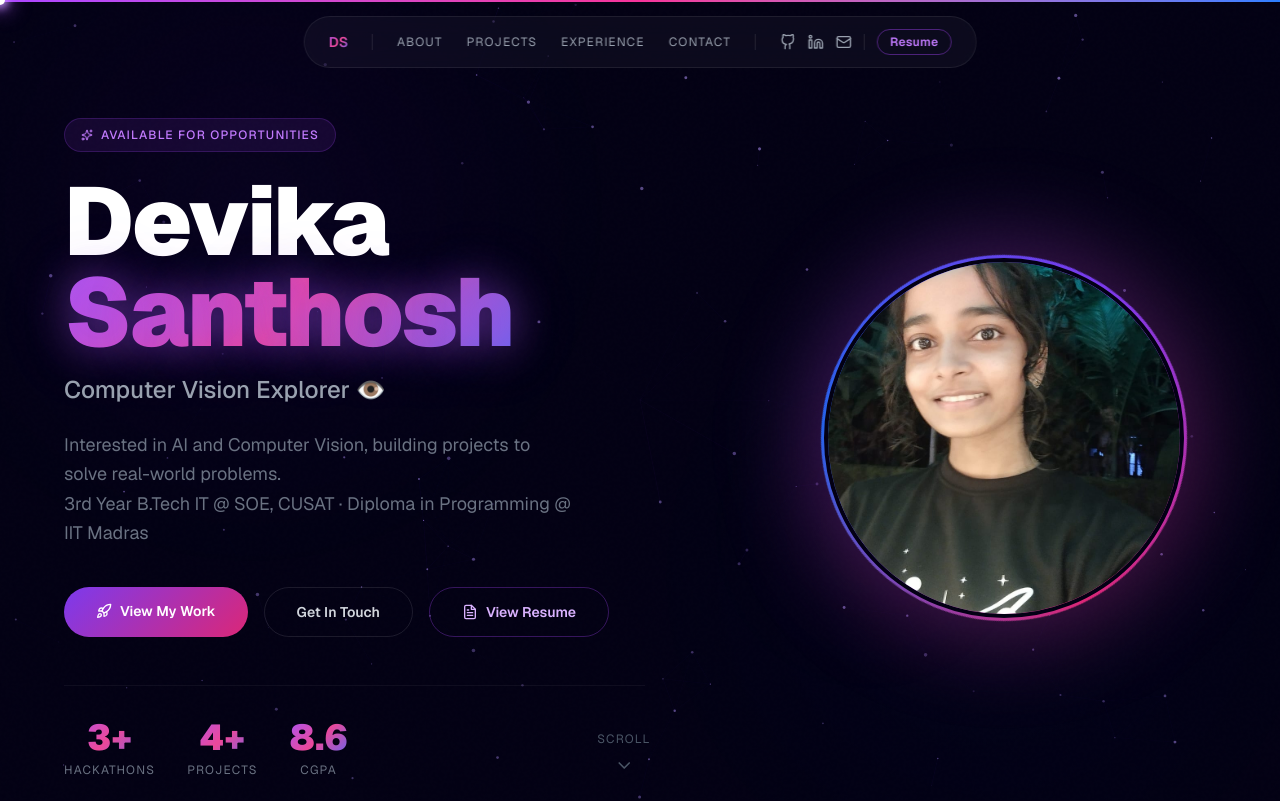
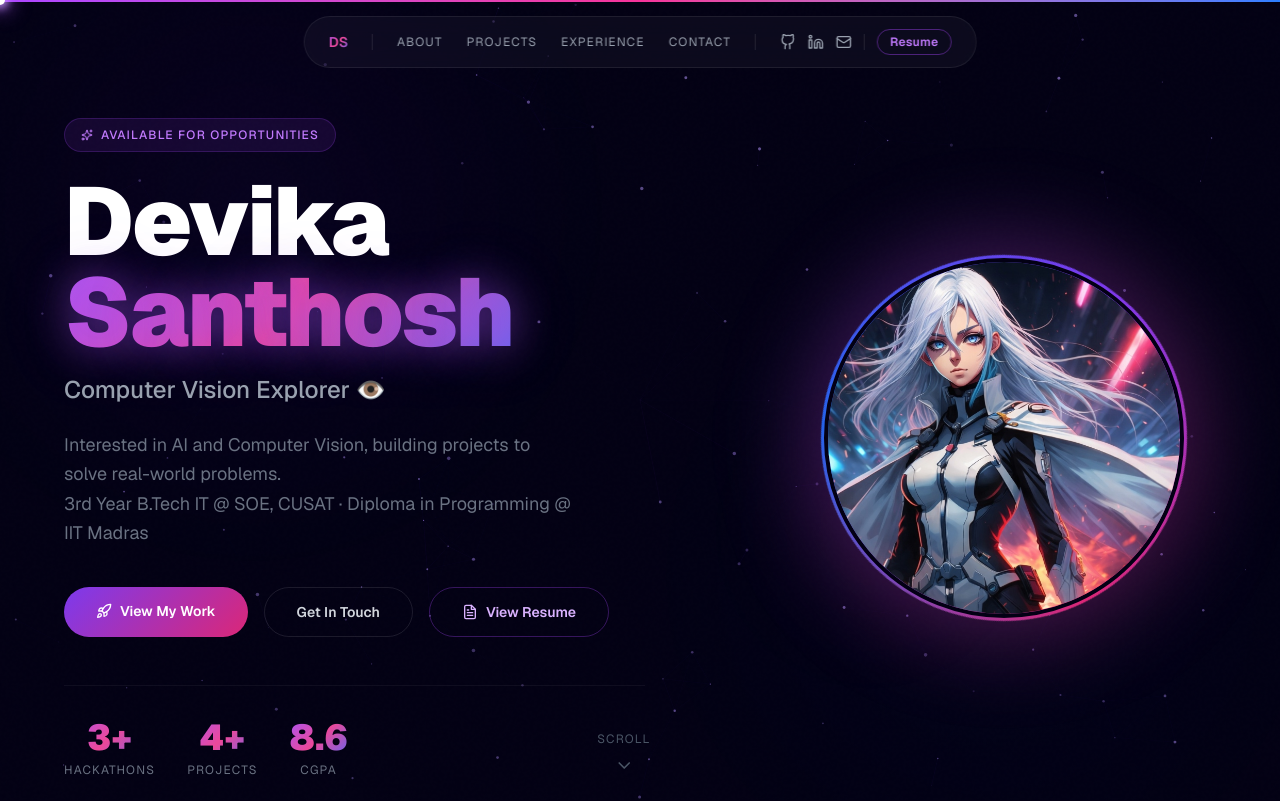
Before and after one commit to Dcod36/portfolio, a Next.js app in the folder portfolio/devika-portfolio/: page / in a window 1280 px wide. Shown: the top 801 px of the page. Built offline with nearby package versions, Linux system fonts and the light colour scheme.

Commit message:
chore: revert back to profile.jpg

```diff
--- a/portfolio/devika-portfolio/src/app/page.js
+++ b/portfolio/devika-portfolio/src/app/page.js
@@ -703,7 +703,7 @@ export default function Home() {
                 {/* Image */}
                 <div className="relative w-64 h-64 md:w-[360px] md:h-[360px] rounded-full overflow-hidden bg-gray-900 border-4 border-[#030014]">
                   <img
-                    src="/portfolio.jpg"
+                    src="/profile.jpg"
                     alt="Devika Santhosh"
                     className="w-full h-full object-cover"
                     onError={(e) => {
```
